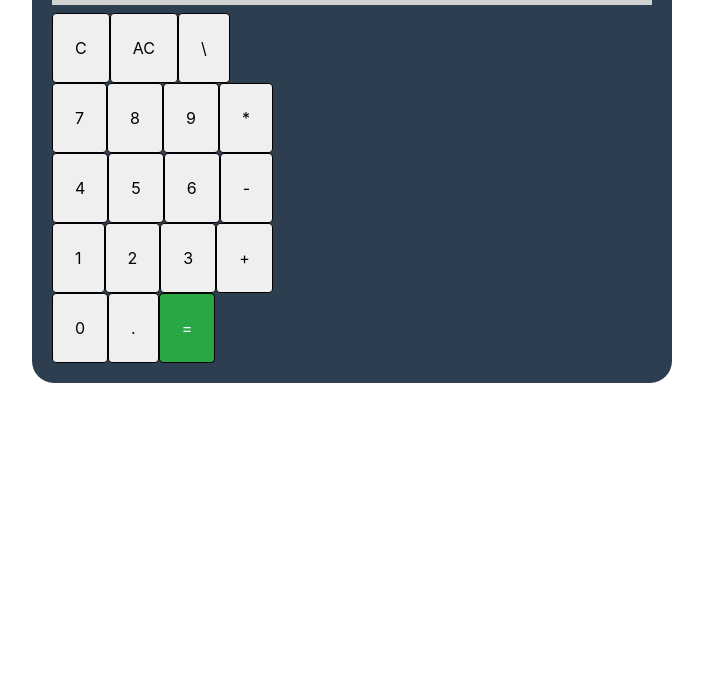
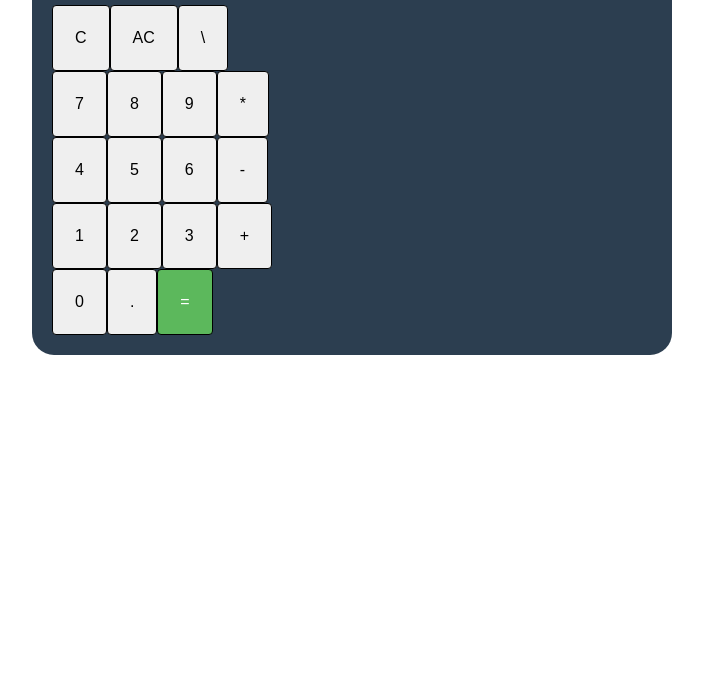
Before and after one commit to mdantuono/calculator, a plain HTML site: page index.html in a window 1280 px wide. Shown: the part 127-800 px from the top of the page, without its empty margins (288-991 px from the left). Drawn offline with nearby package versions, Linux system fonts and the light colour scheme.

Commit message:
button row fix

```diff
--- a/index.html
+++ b/index.html
@@ -1,8 +1,7 @@
 <!DOCTYPE html>
 <html lang="en">
 <head>
-    <link href="https://maxcdn.bootstrapcdn.com/bootstrap/4.0.0-beta.2/css/bootstrap.min.css" rel="stylesheet" integrity="sha384-PsH8R72JQ3SOdhVi3uxftmaW6Vc51MKb0q5P2rRUpPvrszuE4W1povHYgTpBfshb" crossorigin="anonymous">
-
+    <link href="https://maxcdn.bootstrapcdn.com/bootstrap/4.0.0-beta.3/css/bootstrap.min.css" rel="stylesheet" integrity="sha384-Zug+QiDoJOrZ5t4lssLdxGhVrurbmBWopoEl+M6BdEfwnCJZtKxi1KgxUyJq13dy" crossorigin="anonymous">
     <meta charset="UTF-8">
     <meta name="viewport" content="width=device-width, initial-scale=1.0">
     <meta http-equiv="X-UA-Compatible" content="ie=edge">
```
